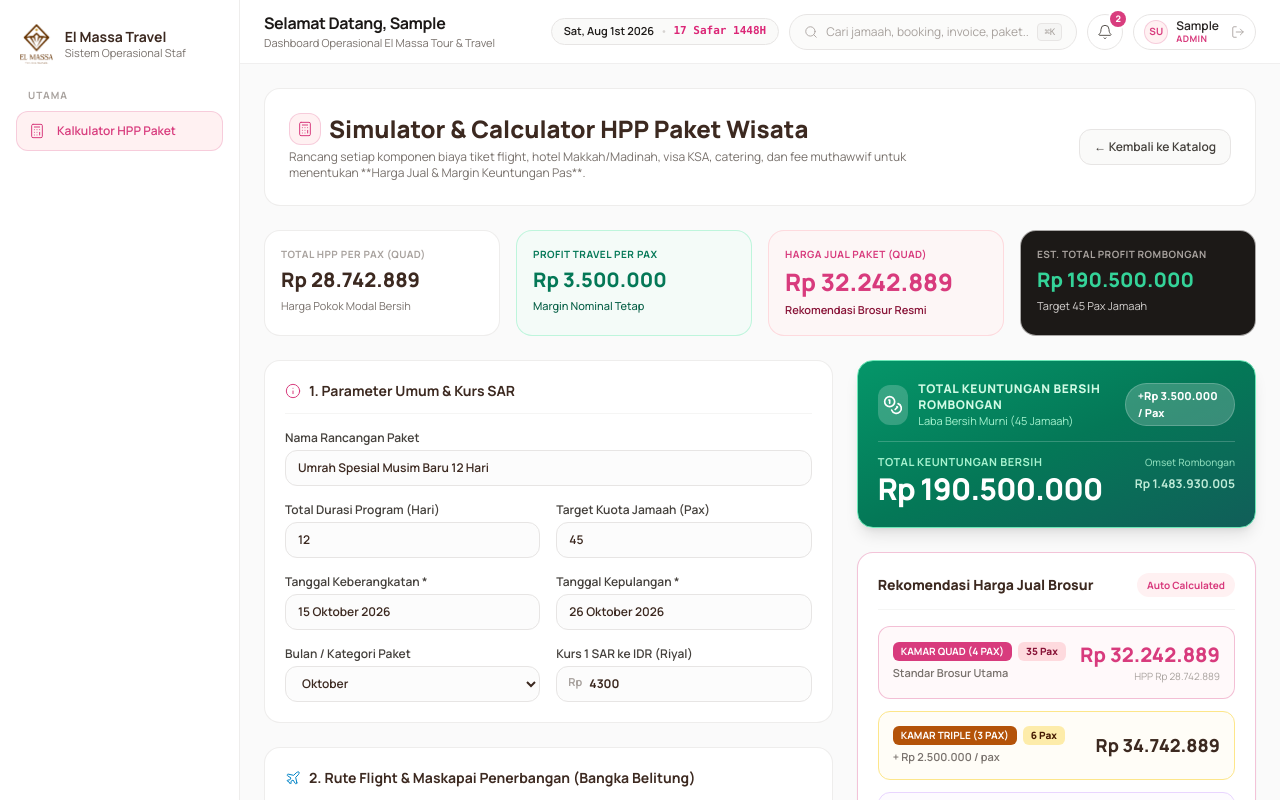
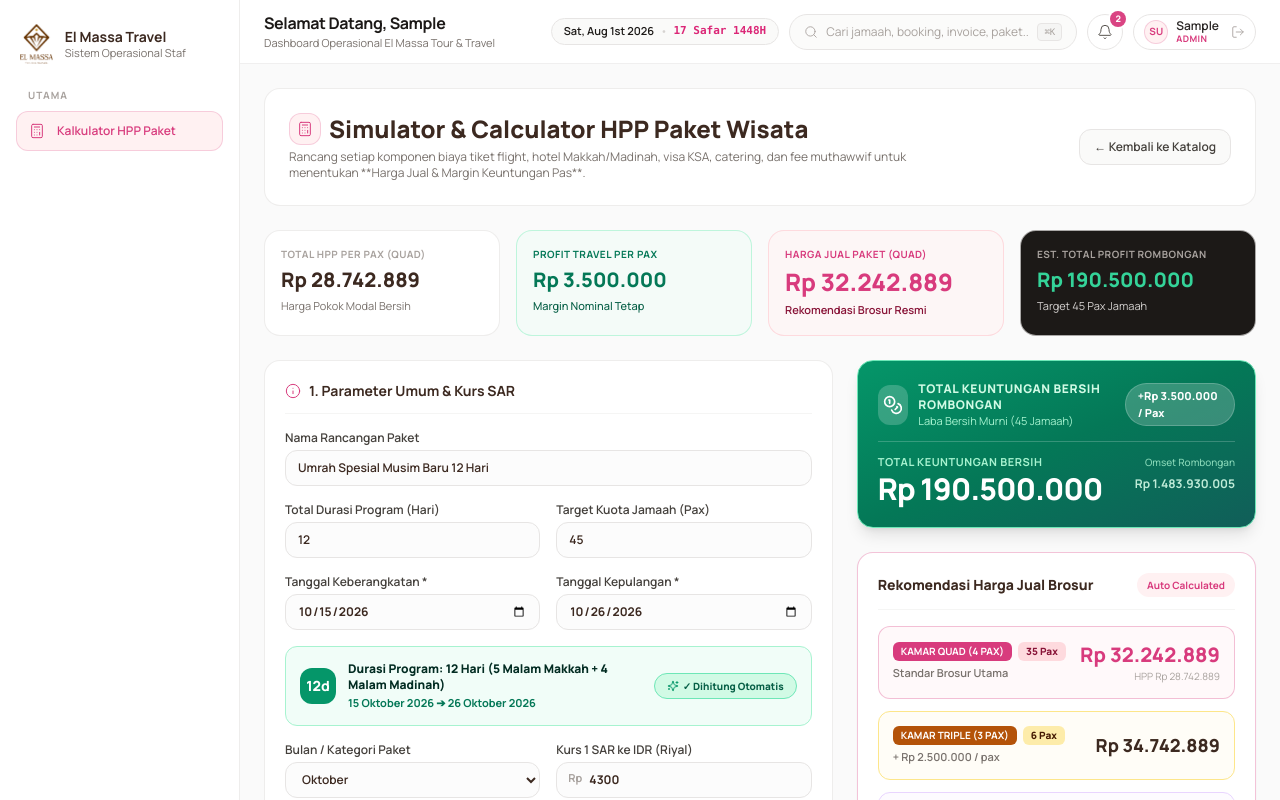
Before and after one commit to darcia2024/elmassa-administration, a Next.js app: page /paket/kalkulator in a window 1280 px wide. Shown: the top 800 px of the page. Built offline with nearby package versions, Linux system fonts and the light colour scheme; sample sign-in values are in the browser's storage.

Commit message:
add_interactive_date_pickers_with_auto_duration_calculation

```diff
--- a/app/paket/kalkulator/page.tsx
+++ b/app/paket/kalkulator/page.tsx
@@ -1,6 +1,6 @@
 "use client";
 
-import { useMemo, useState } from "react";
+import { useEffect, useMemo, useState } from "react";
 import {
   ArrowRight,
   Calculator,
@@ -42,8 +42,8 @@ import { AppShell } from "@/components/app-shell";
 export default function PackageCalculatorPage() {
   // 1. Basic Package Meta
   const [packageName, setPackageName] = useState("Umrah Spesial Musim Baru 12 Hari");
-  const [departureDate, setDepartureDate] = useState("15 Oktober 2026");
-  const [returnDate, setReturnDate] = useState("26 Oktober 2026");
+  const [departureDate, setDepartureDate] = useState("2026-10-15");
+  const [returnDate, setReturnDate] = useState("2026-10-26");
   const [categoryName, setCategoryName] = useState("Oktober");
   const [domesticAirline, setDomesticAirline] = useState("Garuda Indonesia (Feeder PGK ⇄ CGK)");
   const [internationalAirline, setInternationalAirline] = useState("Saudia Airlines (SV-815)");
@@ -53,6 +53,52 @@ export default function PackageCalculatorPage() {
   const [madinahNights, setMadinahNights] = useState(4);
   const [targetPax, setTargetPax] = useState(45);
   const [sarExchangeRate, setSarExchangeRate] = useState(4300); // 1 SAR = Rp 4.300
+
+  // Helper: Format YYYY-MM-DD to Indonesian Date String
+  const formatIndoDate = (dateStr: string) => {
+    if (!dateStr) return "";
+    try {
+      const parts = dateStr.split("-");
+      if (parts.length === 3) {
+        const year = parts[0];
+        const monthIdx = parseInt(parts[1], 10) - 1;
+        const day = parseInt(parts[2], 10);
+        const months = [
+          "Januari", "Februari", "Maret", "April", "Mei", "Juni",
+          "Juli", "Agustus", "September", "Oktober", "November", "Desember"
+        ];
+        if (months[monthIdx]) {
+          return `${day} ${months[monthIdx]} ${year}`;
+        }
+      }
+      return dateStr;
+    } catch {
+      return dateStr;
+    }
+  };
+
+  // Auto Calculate Duration Days & Hotel Nights from Departure & Return Date
+  useEffect(() => {
+    if (!departureDate || !returnDate) return;
+    try {
+      const start = new Date(departureDate).getTime();
+      const end = new Date(returnDate).getTime();
+      if (!isNaN(start) && !isNaN(end) && end >= start) {
+        const diffTime = Math.abs(end - start);
+        const diffDays = Math.ceil(diffTime / (1000 * 60 * 60 * 24)) + 1; // Inclusive count
+        if (diffDays > 0) {
+          setDurationDays(diffDays);
+          const availableNights = Math.max(diffDays - 3, 2);
+          const mNights = Math.ceil(availableNights * 0.55);
+          const mdNights = availableNights - mNights;
+          setMakkahNights(mNights);
+          setMadinahNights(mdNights);
+        }
+      }
+    } catch (e) {
+      console.error(e);
+    }
+  }, [departureDate, returnDate]);
 
   // 2. Costing Inputs (in IDR or SAR)
   // Flight
@@ -365,7 +411,7 @@ export default function PackageCalculatorPage() {
       name: pubPackageName || packageName || `Umrah Spesial ${totalDays} Hari`,
       category: pubCategory || categoryName,
       duration: `${totalDays} Hari`,
-      departuresDate: `${pubDepartureDate || departureDate} - ${returnDate} (${internationalAirline})`,
+      departuresDate: `${formatIndoDate(pubDepartureDate || departureDate)} s/d ${formatIndoDate(returnDate)} (${internationalAirline})`,
       departureDate: pubDepartureDate || departureDate,
       returnDate: returnDate,
       price: formatRupiah(calculations.sellingPriceQuad),
@@ -542,23 +588,42 @@ export default function PackageCalculatorPage() {
                 <div className="space-y-1">
                   <label className="font-semibold text-stone-700">Tanggal Keberangkatan *</label>
                   <input
-                    type="text"
+                    type="date"
                     value={departureDate}
                     onChange={(e) => setDepartureDate(e.target.value)}
-                    placeholder="cth. 15 Oktober 2026"
-                    className="w-full h-9 rounded-xl border border-stone-200 bg-stone-50/50 px-3 text-xs font-semibold text-brand-cocoa outline-none focus:border-brand-pink"
+                    className="w-full h-9 rounded-xl border border-stone-200 bg-stone-50/50 px-3 text-xs font-bold text-brand-cocoa outline-none focus:border-brand-pink"
                   />
                 </div>
 
                 <div className="space-y-1">
                   <label className="font-semibold text-stone-700">Tanggal Kepulangan *</label>
                   <input
-                    type="text"
+                    type="date"
                     value={returnDate}
                     onChange={(e) => setReturnDate(e.target.value)}
-                    placeholder="cth. 26 Oktober 2026"
-                    className="w-full h-9 rounded-xl border border-stone-200 bg-stone-50/50 px-3 text-xs font-semibold text-brand-cocoa outline-none focus:border-brand-pink"
+                    className="w-full h-9 rounded-xl border border-stone-200 bg-stone-50/50 px-3 text-xs font-bold text-brand-cocoa outline-none focus:border-brand-pink"
                   />
+                </div>
+
+                {/* 📅 LIVE AUTO-CALCULATED DURATION BANNER */}
+                <div className="sm:col-span-2 rounded-xl border border-emerald-200 bg-emerald-50/70 p-3.5 flex flex-col sm:flex-row sm:items-center justify-between gap-3">
+                  <div className="flex items-center gap-3">
+                    <span className="grid h-9 w-9 shrink-0 place-items-center rounded-xl bg-emerald-600 text-white font-black text-sm shadow-xs">
+                      {durationDays}d
+                    </span>
+                    <div>
+                      <p className="text-xs font-extrabold text-emerald-950">
+                        Durasi Program: {durationDays} Hari ({makkahNights} Malam Makkah + {madinahNights} Malam Madinah)
+                      </p>
+                      <p className="text-[11px] font-bold text-emerald-700 mt-0.5">
+                        {formatIndoDate(departureDate)} ➔ {formatIndoDate(returnDate)}
+                      </p>
+                    </div>
+                  </div>
+                  <span className="rounded-full bg-emerald-100 border border-emerald-300 px-3 py-1 text-[10px] font-black text-emerald-800 shrink-0 self-start sm:self-auto flex items-center gap-1">
+                    <Sparkles className="h-3 w-3 text-emerald-600 animate-pulse" />
+                    <span>✓ Dihitung Otomatis</span>
+                  </span>
                 </div>
 
                 <div className="space-y-1">
```
